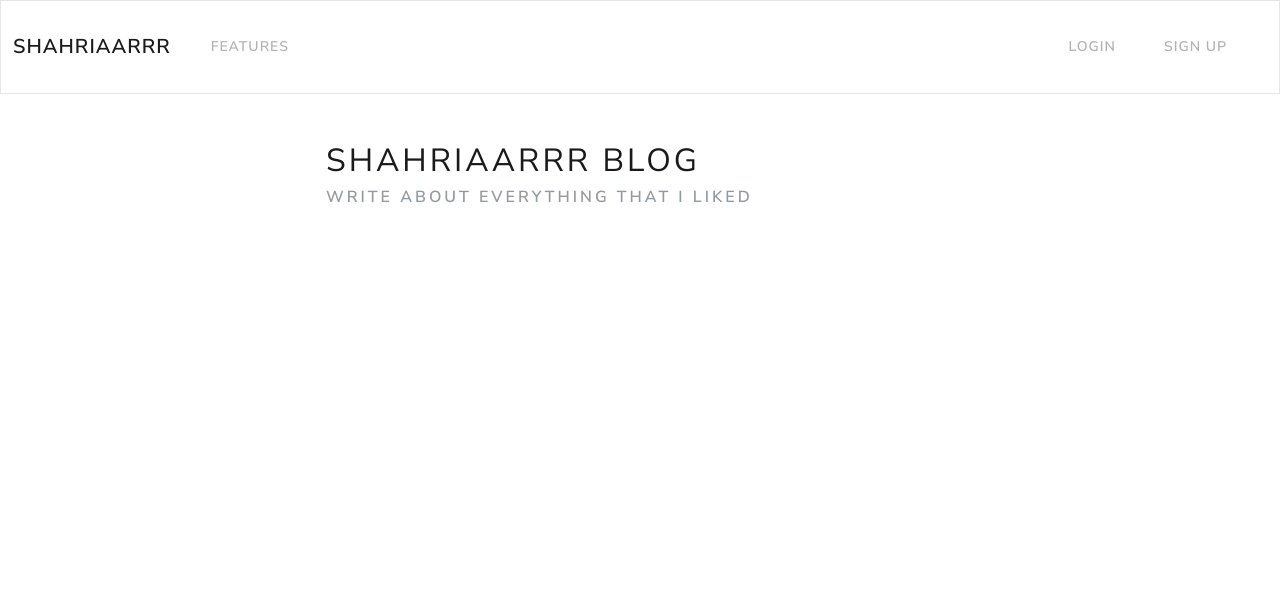
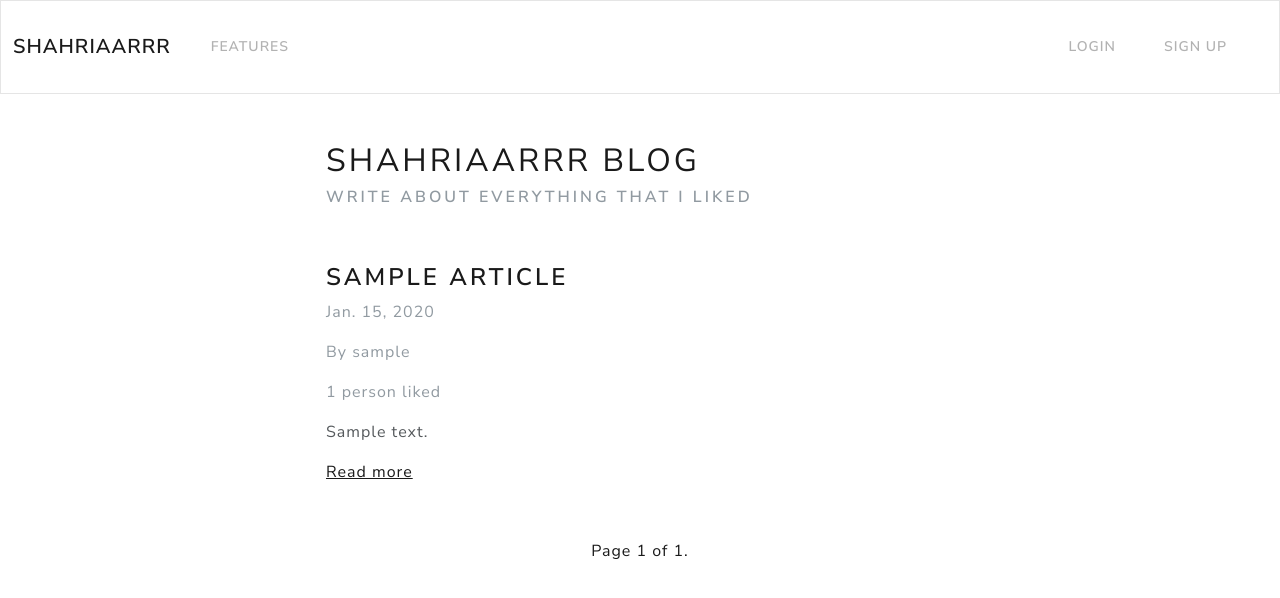
Before and after one commit to shahriaarrr/Django-blog, a Django app: page / in a window 1280 px wide. Shown: the top 598 px of the page. Run offline with Django 4.2, Linux system fonts and the light colour scheme; tables that the repository leaves empty hold one stand-in row (values such as "Sample post").

Commit message:
add pagination in home page

```diff
--- a/config/blog/templates/blog/home.html
+++ b/config/blog/templates/blog/home.html
@@ -9,4 +9,52 @@
             <h5 class="text-muted">Write about everything that i liked</h5>
         </div>
     </div>
+
+    {% for object in object_list %}
+    <div class="row">
+        <div class="col-md-6 col-12 mx-md-auto mx-3 mt-5 md-5">
+            <h3 class="fw-bold">{{ object.title }}</h3>
+            <p class="text-muted">{{ object.date }}</p>
+            <p class="text-muted">By {{ object.author.username }}</p>
+            {% if object.likes.count == 1 %}
+                <p class="text-muted">{{ object.likes.count }} person liked</p>
+            {% else %}
+                <p class="text-muted">{{ object.likes.count }} people liked</p>
+            {% endif %}
+            <div class="my-3">
+                {{ object.content | truncatewords_html:50 | safe }}
+            </div>
+            <a href="#">Read more</a>
+        </div>
+    </div>
+    {% endfor %}
+
+    <nav>
+        <ul class="pagination">
+            <div class="mx-auto d-flex flex-row mt-5">
+                {% if page_obj.has_previous %}
+                    <li class="page-item">
+                        <a class="page-link" href="?page=1">&laquo; First
+                        </a>
+                    </li>
+
+                    <li class="page-item">
+                        <a class="page-link" href="?page={{ page_obj.previous_page_number }}">Previous</a>
+                    </li>
+                {% endif %}
+
+                <li class="page-item">
+                    <a class="page-link" href="#">Page {{ page_obj.number }} of {{ page_obj.paginator.num_pages }}.</a>
+                </li>
+                {% if page_obj.has_next %}
+                    <li class="page-item">
+                        <a class="page-link" href="?page={{ page_obj.next_page_number }}">Next</a>
+                    </li>
+                    <li class="page-item">
+                        <a class="page-link" href="?page={{ page_obj.paginator.num_pages }}">Last &raquo;</a>
+                    </li>
+                {% endif %}
+            </div>
+        </ul>
+    </nav>
 {% endblock %}
--- a/config/blog/views.py
+++ b/config/blog/views.py
@@ -9,6 +9,7 @@ class Index(ListView):
     model = Article
     queryset = Article.objects.all().order_by("-date")
     template_name = 'blog/home.html'
+    paginate_by = 1
 
 
 class About(View):
```
